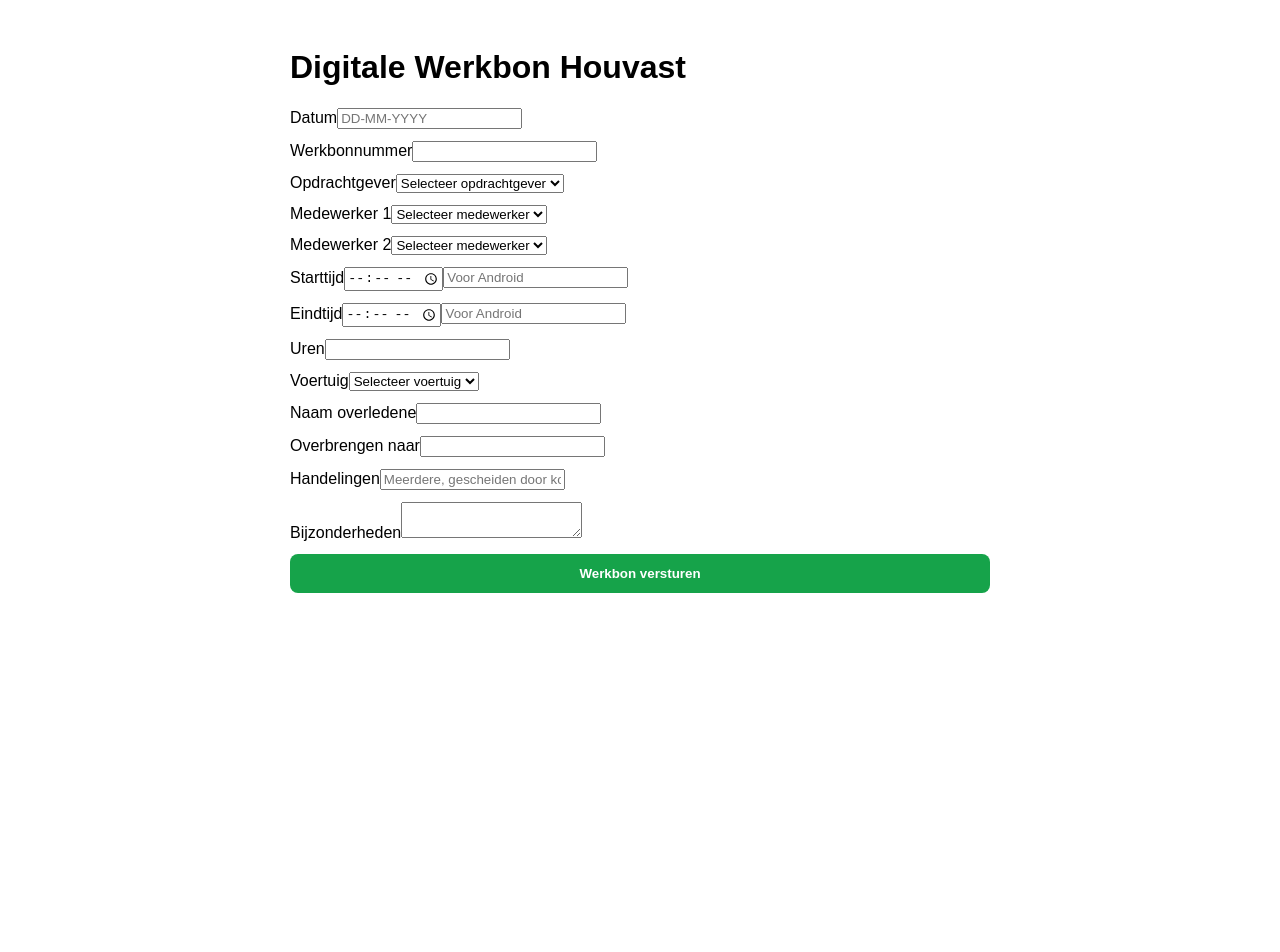
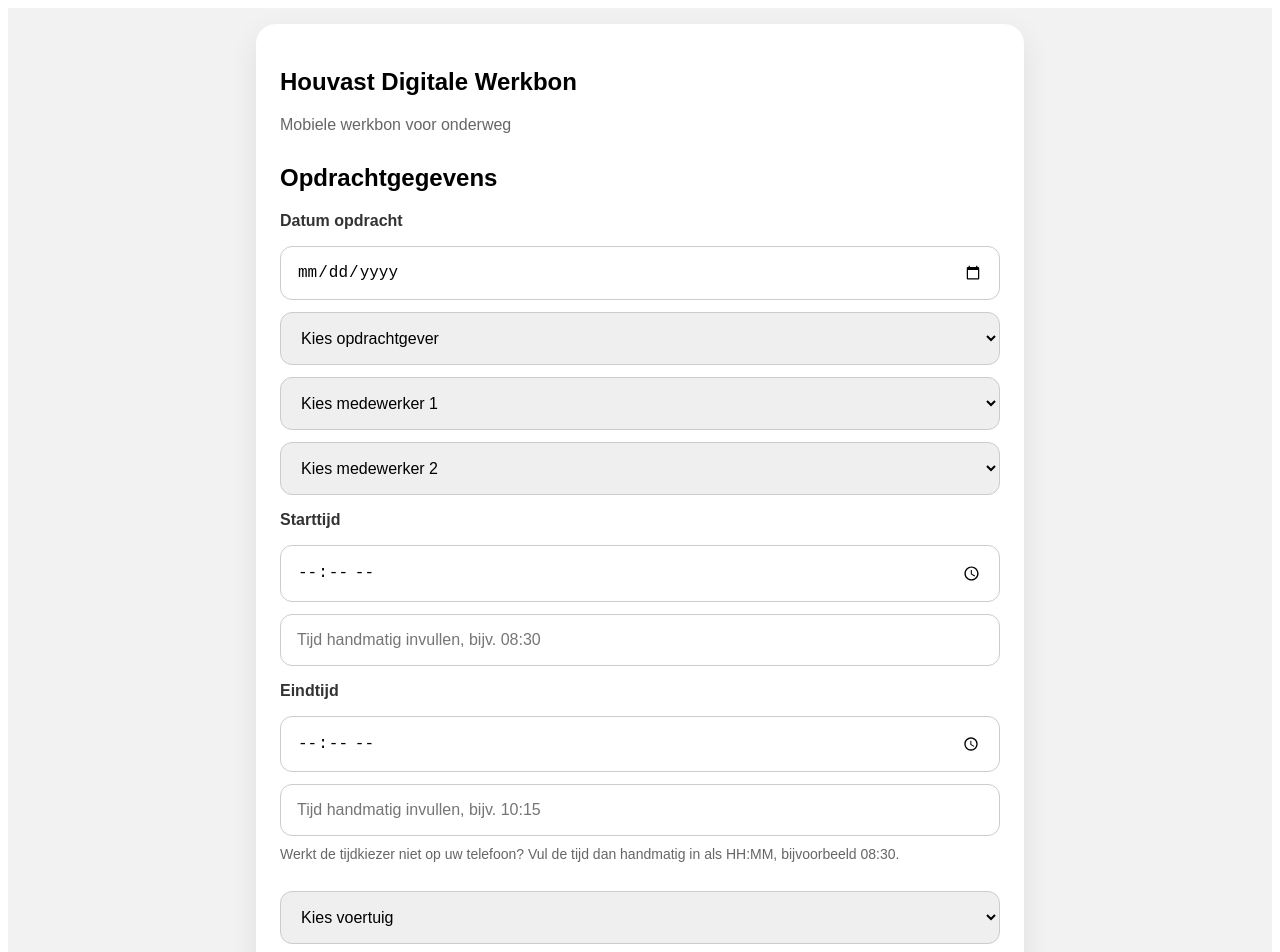
Before and after one commit to werkbon-alt/houvast-werkbon-v2, a React (Vite) app: page / in a window 1280 px wide. Shown: the top 952 px of the page. Before the commit the page ends 800 px from the top, so only its background shows below. Built offline with nearby package versions, Linux system fonts and the light colour scheme.

Commit message:
Refactor App component and update form handling

```diff
--- a/src/App.jsx
+++ b/src/App.jsx
@@ -1,115 +1,291 @@
-import React, { useState } from "react";
-import { jsPDF } from "jspdf";
+import { useState } from "react";
 import emailjs from "@emailjs/browser";
+import jsPDF from "jspdf";
 
-const API_URL = "https://script.google.com/macros/s/AKfycbzgTXIHhPWgCCDCYOiWfywCYT0mU6Ix-XC9y9qd1s7RunEKIwh45ZFEKRFged2ZMOZ2/exec";
+const GOOGLE_SHEET_URL =
+  "https://script.google.com/macros/s/AKfycbzgTXIHhPWgCCDCYOiWfywCYT0mU6Ix-XC9y9qd1s7RunEKIwh45ZFEKRFged2ZMOZ2/exec";
+
+const params = new URLSearchParams(window.location.search);
+
+const initialData = {
+  planningId: params.get("planningId") || "",
+  datum: params.get("datum") || "",
+  opdrachtgever: params.get("opdrachtgever") || "",
+  medewerker1: params.get("medewerker1") || "",
+  medewerker2: params.get("medewerker2") || "",
+  locatie: params.get("locatie") || "",
+};
+
+function berekenUren(starttijd, eindtijd) {
+  if (!starttijd || !eindtijd) return "";
+
+  const tijdRegex = /^([01]\d|2[0-3]):([0-5]\d)$/;
+  if (!tijdRegex.test(starttijd) || !tijdRegex.test(eindtijd)) return "";
+
+  const [startUur, startMin] = starttijd.split(":").map(Number);
+  const [eindUur, eindMin] = eindtijd.split(":").map(Number);
+
+  let start = startUur * 60 + startMin;
+  let eind = eindUur * 60 + eindMin;
+
+  if (eind < start) eind += 24 * 60;
+
+  return ((eind - start) / 60).toFixed(2);
+}
 
 export default function App() {
-  const [data, setData] = useState({
-    datum: "",
-    werkbonnummer: "",
-    opdrachtgever: "",
-    medewerker1: "",
-    medewerker2: "",
-    starttijd: "",
-    starttijdHandmatig: "",
-    eindtijd: "",
-    eindtijdHandmatig: "",
-    uren: "",
-    voertuig: "",
-    naamOverledene: "",
-    overbrengenNaar: "",
-    handelingen: "",
-    bijzonderheden: "",
-  });
-
   const [status, setStatus] = useState("");
-
-  function handleChange(e) {
-    setData({ ...data, [e.target.name]: e.target.value });
-  }
+  const [sending, setSending] = useState(false);
+  const [opdrachtgever, setOpdrachtgever] = useState(initialData.opdrachtgever);
+  const [overigHandeling, setOverigHandeling] = useState("");
 
   async function handleSubmit(e) {
     e.preventDefault();
-    setStatus("Versturen...");
+
+    setSending(true);
+    setStatus("Werkbon wordt verzonden...");
+
+    const form = e.target;
+    const formData = new FormData(form);
+    const data = Object.fromEntries(formData.entries());
+
+    const handelingenLijst = formData.getAll("handelingen");
+
+    if (overigHandeling.trim()) {
+      handelingenLijst.push(overigHandeling.trim());
+    }
+
+    const handelingenTekst = handelingenLijst.join(", ");
+
+    const gekozenStarttijd = data.starttijdHandmatig || data.starttijd;
+    const gekozenEindtijd = data.eindtijdHandmatig || data.eindtijd;
+
+    const uren = berekenUren(gekozenStarttijd, gekozenEindtijd);
+
+    const gekozenOpdrachtgever =
+      opdrachtgever === "Anders"
+        ? data.opdrachtgeverAnders
+        : data.opdrachtgever;
+
+    const jaar = new Date().getFullYear();
+    const uniekNummer = Date.now().toString().slice(-6);
+    const werkbonnummer = `HB-${jaar}-${uniekNummer}`;
+    const verzendtijd = new Date().toLocaleString("nl-NL");
+
+    const naamVoorBestand =
+      data.naamOverledene?.trim() ||
+      gekozenOpdrachtgever?.trim() ||
+      "onbekend";
+
+    const veiligeNaam = naamVoorBestand
+      .replaceAll(" ", "_")
+      .replace(/[^a-zA-Z0-9_-]/g, "");
+
+    const pdfBestandsnaam = `Werkbon_${werkbonnummer}_${
+      data.datum || "zonder-datum"
+    }_${veiligeNaam}.pdf`;
 
     try {
-      // Verzenden naar Google Sheets
-      await fetch(API_URL, {
+      await fetch(GOOGLE_SHEET_URL, {
         method: "POST",
-        headers: { "Content-Type": "application/json" },
-        body: JSON.stringify(data),
+        mode: "no-cors",
+        headers: {
+          "Content-Type": "text/plain;charset=utf-8",
+        },
+        body: JSON.stringify({
+          datum: data.datum,
+          planningId: data.planningId || "",
+          werkbonnummer,
+          opdrachtgever: gekozenOpdrachtgever,
+          medewerker1: data.medewerker1,
+          medewerker2: data.medewerker2,
+          starttijd: gekozenStarttijd,
+          eindtijd: gekozenEindtijd,
+          uren,
+          voertuig: data.voertuig,
+          naamOverledene: data.naamOverledene,
+          overbrengenNaar: data.overbrengenNaar,
+          handelingen: handelingenTekst,
+          bijzonderheden: data.bijzonderheden,
+        }),
       });
 
-      // PDF genereren
-      const doc = new jsPDF();
-      doc.setFontSize(14);
-      doc.text("Werkbon Houvast Postmortale Zorg", 20, 20);
-      Object.entries(data).forEach(([key, value], i) => {
-        doc.text(`${key}: ${value}`, 20, 30 + i * 8);
-      });
-      doc.save(`${data.werkbonnummer || "werkbon"}.pdf`);
-
-      // Mailen via EmailJS
       await emailjs.send(
         "service_cuht529",
         "template_z0ew1qb",
-        data,
+        {
+          to_email: "werkbon@houvast-ontzorgen.net",
+          planningId: data.planningId || "",
+          werkbonnummer,
+          verzendtijd,
+          datum: data.datum,
+          opdrachtgever: gekozenOpdrachtgever,
+          medewerker1: data.medewerker1,
+          medewerker2: data.medewerker2,
+          starttijd: gekozenStarttijd,
+          eindtijd: gekozenEindtijd,
+          uren,
+          voertuig: data.voertuig,
+          naamOverledene: data.naamOverledene,
+          geboortedatum: data.geboortedatum,
+          adresOverlijden: data.adresOverlijden,
+          overbrengenNaar: data.overbrengenNaar,
+          handelingen: handelingenTekst,
+          bijzonderheden: data.bijzonderheden,
+        },
         "OlX1SMmu3sY3iNpMK"
       );
 
-      setStatus("Werkbon succesvol verzonden!");
-      setData({
-        datum: "",
-        werkbonnummer: "",
-        opdrachtgever: "",
-        medewerker1: "",
-        medewerker2: "",
-        starttijd: "",
-        starttijdHandmatig: "",
-        eindtijd: "",
-        eindtijdHandmatig: "",
-        uren: "",
-        voertuig: "",
-        naamOverledene: "",
-        overbrengenNaar: "",
-        handelingen: "",
-        bijzonderheden: "",
-      });
-    } catch (err) {
-      console.error(err);
-      setStatus("Er is iets fout gegaan.");
+      const pdf = new jsPDF();
+
+      pdf.setFontSize(22);
+      pdf.text("Houvast Digitale Werkbon", 20, 20);
+
+      pdf.setFontSize(11);
+      pdf.text("Houvast Postmortale Zorg BV", 20, 30);
+      pdf.text("Zuid-Limburg - 24/7 dienstverlening", 20, 37);
+
+      pdf.line(20, 43, 190, 43);
+
+      pdf.setFontSize(13);
+      pdf.text(`Werkbonnummer: ${werkbonnummer}`, 20, 53);
+      pdf.text(`Verzonden: ${verzendtijd}`, 20, 60);
+
+      let y = 72;
+      pdf.setFontSize(11);
+
+      const addLine = (label, value) => {
+        pdf.text(`${label}: ${value || "-"}`, 20, y);
+        y += 10;
+      };
+
+      addLine("Planning ID", data.planningId);
+      addLine("Datum", data.datum);
+      addLine("Opdrachtgever", gekozenOpdrachtgever);
+      addLine("Medewerker 1", data.medewerker1);
+      addLine("Medewerker 2", data.medewerker2);
+      addLine("Starttijd", gekozenStarttijd);
+      addLine("Eindtijd", gekozenEindtijd);
+      addLine("Uren", uren);
+      addLine("Voertuig", data.voertuig);
+
+      y += 10;
+      pdf.setFontSize(14);
+      pdf.text("Overledene", 20, y);
+
+      y += 10;
+      pdf.setFontSize(11);
+
+      addLine("Naam", data.naamOverledene);
+      addLine("Geboortedatum", data.geboortedatum);
+      addLine("Adres overlijden", data.adresOverlijden);
+      addLine("Overbrengen naar", data.overbrengenNaar);
+
+      y += 10;
+      pdf.setFontSize(14);
+      pdf.text("Handelingen", 20, y);
+
+      y += 10;
+      pdf.setFontSize(11);
+
+      const handelingenPdf = pdf.splitTextToSize(handelingenTekst || "-", 170);
+      pdf.text(handelingenPdf, 20, y);
+
+      y += handelingenPdf.length * 7 + 15;
+
+      pdf.setFontSize(14);
+      pdf.text("Bijzonderheden", 20, y);
+
+      y += 10;
+      pdf.setFontSize(11);
+
+      const bijzonderhedenText = pdf.splitTextToSize(
+        data.bijzonderheden || "-",
+        170
+      );
+
+      pdf.text(bijzonderhedenText, 20, y);
+
+      pdf.save(pdfBestandsnaam);
+
+      setStatus("Werkbon succesvol verzonden, opgeslagen en PDF gemaakt.");
+
+      form.reset();
+      setOpdrachtgever("");
+      setOverigHandeling("");
+    } catch (error) {
+      console.error(error);
+      setStatus("Fout bij verzenden. Controleer de verbinding.");
+    } finally {
+      setSending(false);
     }
   }
 
   return (
-    <main style={{ fontFamily: "Arial", maxWidth: "700px", margin: "0 auto", padding: "20px" }}>
-      <h1>Digitale Werkbon Houvast</h1>
-      <form onSubmit={handleSubmit} style={{ display: "grid", gap: "12px" }}>
-        <label>Datum
-          <input type="text" name="datum" value={data.datum} onChange={handleChange} placeholder="DD-MM-YYYY" required />
-        </label>
+    <main style={pageStyle}>
+      <section style={cardStyle}>
+        <h1>Houvast Digitale Werkbon</h1>
+        <p style={subStyle}>Mobiele werkbon voor onderweg</p>
 
-        <label>Werkbonnummer
-          <input type="text" name="werkbonnummer" value={data.werkbonnummer} onChange={handleChange} required />
-        </label>
+        {initialData.planningId && (
+          <div style={planningBoxStyle}>
+            Werkbon gestart vanuit planning:{" "}
+            <strong>{initialData.planningId}</strong>
+          </div>
+        )}
 
-        <label>Opdrachtgever
-          <select name="opdrachtgever" value={data.opdrachtgever} onChange={handleChange} required>
-            <option value="">Selecteer opdrachtgever</option>
+        <form onSubmit={handleSubmit}>
+          <input type="hidden" name="planningId" value={initialData.planningId} />
+
+          <h2>Opdrachtgegevens</h2>
+
+          <label style={labelStyle}>Datum opdracht</label>
+          <input
+            name="datum"
+            type="date"
+            style={inputStyle}
+            required
+            defaultValue={initialData.datum}
+          />
+
+          <select
+            name="opdrachtgever"
+            style={inputStyle}
+            required
+            value={opdrachtgever}
+            onChange={(e) => setOpdrachtgever(e.target.value)}
+          >
+            <option value="" disabled>
+              Kies opdrachtgever
+            </option>
             <option value="Walpot">Walpot</option>
             <option value="Walburgis">Walburgis</option>
             <option value="Sassen Dielemans">Sassen Dielemans</option>
             <option value="Monuta">Monuta</option>
             <option value="Dela">Dela</option>
             <option value="Math Pijls">Math Pijls</option>
-            <option value="Anders">Anders</option>
+            <option value="Houvast">Houvast</option>
+            <option value="Anders">Anders...</option>
           </select>
-        </label>
 
-        <label>Medewerker 1
-          <select name="medewerker1" value={data.medewerker1} onChange={handleChange} required>
-            <option value="">Selecteer medewerker</option>
+          {opdrachtgever === "Anders" && (
+            <input
+              name="opdrachtgeverAnders"
+              placeholder="Naam opdrachtgever"
+              style={inputStyle}
+              required
+            />
+          )}
+
+          <select
+            name="medewerker1"
+            style={inputStyle}
+            required
+            defaultValue={initialData.medewerker1}
+          >
+            <option value="" disabled>
+              Kies medewerker 1
+            </option>
             <option value="Nicky">Nicky</option>
             <option value="Roland">Roland</option>
             <option value="Cindy">Cindy</option>
@@ -123,11 +299,13 @@
             <option value="Bianca">Bianca</option>
             <option value="Externe/inhuur">Externe/inhuur</option>
           </select>
-        </label>
 
-        <label>Medewerker 2
-          <select name="medewerker2" value={data.medewerker2} onChange={handleChange}>
-            <option value="">Selecteer medewerker</option>
+          <select
+            name="medewerker2"
+            style={inputStyle}
+            defaultValue={initialData.medewerker2}
+          >
+            <option value="">Kies medewerker 2</option>
             <option value="Nicky">Nicky</option>
             <option value="Roland">Roland</option>
             <option value="Cindy">Cindy</option>
@@ -141,53 +319,224 @@
             <option value="Bianca">Bianca</option>
             <option value="Externe/inhuur">Externe/inhuur</option>
           </select>
-        </label>
 
-        <label>Starttijd
-          <input type="time" name="starttijd" value={data.starttijd} onChange={handleChange} />
-          <input type="text" name="starttijdHandmatig" value={data.starttijdHandmatig} onChange={handleChange} placeholder="Voor Android" />
-        </label>
+          <label style={labelStyle}>Starttijd</label>
+          <input name="starttijd" type="time" style={inputStyle} />
 
-        <label>Eindtijd
-          <input type="time" name="eindtijd" value={data.eindtijd} onChange={handleChange} />
-          <input type="text" name="eindtijdHandmatig" value={data.eindtijdHandmatig} onChange={handleChange} placeholder="Voor Android" />
-        </label>
+          <input
+            name="starttijdHandmatig"
+            type="text"
+            placeholder="Tijd handmatig invullen, bijv. 08:30"
+            style={inputStyle}
+          />
 
-        <label>Uren
-          <input type="number" step="1" name="uren" value={data.uren} onChange={handleChange} required />
-        </label>
+          <label style={labelStyle}>Eindtijd</label>
+          <input name="eindtijd" type="time" style={inputStyle} />
 
-        <label>Voertuig
-          <select name="voertuig" value={data.voertuig} onChange={handleChange} required>
-            <option value="">Selecteer voertuig</option>
+          <input
+            name="eindtijdHandmatig"
+            type="text"
+            placeholder="Tijd handmatig invullen, bijv. 10:15"
+            style={inputStyle}
+          />
+
+          <p style={helpTextStyle}>
+            Werkt de tijdkiezer niet op uw telefoon? Vul de tijd dan handmatig
+            in als HH:MM, bijvoorbeeld 08:30.
+          </p>
+
+          <select name="voertuig" style={inputStyle} defaultValue="">
+            <option value="">Kies voertuig</option>
             <option value="Mercedes EQV">Mercedes EQV</option>
             <option value="Ford">Ford</option>
             <option value="Eigen auto">Eigen auto</option>
           </select>
-        </label>
 
-        <label>Naam overledene
-          <input type="text" name="naamOverledene" value={data.naamOverledene} onChange={handleChange} />
-        </label>
+          <h2>Overledene</h2>
 
-        <label>Overbrengen naar
-          <input type="text" name="overbrengenNaar" value={data.overbrengenNaar} onChange={handleChange} />
-        </label>
+          <input
+            name="naamOverledene"
+            placeholder="Naam overledene"
+            style={inputStyle}
+            required
+          />
 
-        <label>Handelingen
-          <input type="text" name="handelingen" value={data.handelingen} onChange={handleChange} placeholder="Meerdere, gescheiden door komma" />
-        </label>
+          <label style={labelStyle}>Geboortedatum</label>
+          <input
+            name="geboortedatum"
+            type="text"
+            placeholder="Bijv. 12-03-1948 of onbekend"
+            style={inputStyle}
+          />
 
-        <label>Bijzonderheden
-          <textarea name="bijzonderheden" value={data.bijzonderheden} onChange={handleChange} />
-        </label>
+          <input
+            name="adresOverlijden"
+            placeholder="Adres overlijden"
+            style={inputStyle}
+            defaultValue={initialData.locatie}
+          />
 
-        <button type="submit" style={{ padding: "12px 20px", backgroundColor: "#16a34a", color: "#fff", border: "none", borderRadius: "8px", fontWeight: "bold" }}>
-          Werkbon versturen
-        </button>
-      </form>
+          <input
+            name="overbrengenNaar"
+            placeholder="Overbrengen naar"
+            style={inputStyle}
+          />
 
-      <p style={{ marginTop: "20px", fontWeight: "bold" }}>{status}</p>
+          <h2>Werkzaamheden</h2>
+
+          <div style={{ marginTop: "20px" }}>
+            {[
+              "Overbrengen",
+              "Verzorgen & kleden",
+              "Inkisten",
+              "Bedopbaring thuis",
+              "Kistopbaring thuis",
+              "Thuiscontrole",
+              "Politiemelding",
+              "Zorgtaken uitvaartcentrum",
+              "Grafdelving",
+            ].map((handeling) => (
+              <div key={handeling} style={{ marginBottom: "18px" }}>
+                <label>
+                  <input
+                    type="checkbox"
+                    name="handelingen"
+                    value={handeling}
+                  />{" "}
+                  {handeling}
+                </label>
+              </div>
+            ))}
+
+            <label>
+              <input
+                type="checkbox"
+                checked={overigHandeling !== ""}
+                onChange={(e) => {
+                  if (!e.target.checked) setOverigHandeling("");
+                }}
+              />{" "}
+              Overig
+            </label>
+
+            <input
+              type="text"
+              placeholder="Overige handeling"
+              style={inputStyle}
+              value={overigHandeling}
+              onChange={(e) => setOverigHandeling(e.target.value)}
+            />
+          </div>
+
+          <textarea
+            name="bijzonderheden"
+            placeholder="Bijzonderheden"
+            style={textareaStyle}
+          />
+
+          <button type="submit" style={buttonStyle} disabled={sending}>
+            {sending
+              ? "BEZIG MET VERZENDEN..."
+              : "VERZEND OPDRACHT NAAR KANTOOR"}
+          </button>
+        </form>
+
+        {status && <div style={statusStyle}>{status}</div>}
+
+        <p style={footerStyle}>
+          Houvast Postmortale Zorg BV - Zuid-Limburg - 24/7 dienstverlening
+        </p>
+      </section>
     </main>
   );
 }
+
+const pageStyle = {
+  minHeight: "100vh",
+  background: "#f2f2f2",
+  padding: "16px",
+  fontFamily: "Arial, sans-serif",
+};
+
+const cardStyle = {
+  maxWidth: "720px",
+  margin: "0 auto",
+  background: "#fff",
+  padding: "24px",
+  borderRadius: "20px",
+  boxShadow: "0 10px 30px rgba(0,0,0,0.08)",
+};
+
+const subStyle = {
+  color: "#666",
+  marginBottom: "30px",
+};
+
+const planningBoxStyle = {
+  marginBottom: "20px",
+  padding: "14px",
+  borderRadius: "12px",
+  background: "#eef2ff",
+  color: "#3730a3",
+  fontWeight: "bold",
+};
+
+const labelStyle = {
+  display: "block",
+  marginTop: "16px",
+  marginBottom: "4px",
+  fontWeight: "bold",
+  color: "#333",
+};
+
+const inputStyle = {
+  width: "100%",
+  padding: "16px",
+  marginTop: "12px",
+  borderRadius: "12px",
+  border: "1px solid #ccc",
+  fontSize: "16px",
+  boxSizing: "border-box",
+};
+
+const helpTextStyle = {
+  marginTop: "8px",
+  color: "#666",
+  fontSize: "14px",
+  lineHeight: "1.5",
+};
+
+const textareaStyle = {
+  ...inputStyle,
+  minHeight: "120px",
+};
+
+const buttonStyle = {
+  width: "100%",
+  padding: "20px",
+  marginTop: "30px",
+  borderRadius: "14px",
+  border: "none",
+  background: "#000",
+  color: "#fff",
+  fontSize: "18px",
+  fontWeight: "bold",
+  cursor: "pointer",
+};
+
+const statusStyle = {
+  marginTop: "20px",
+  padding: "16px",
+  borderRadius: "12px",
+  background: "#d1fae5",
+  color: "#065f46",
+  textAlign: "center",
+  fontWeight: "bold",
+};
+
+const footerStyle = {
+  marginTop: "24px",
+  textAlign: "center",
+  color: "#777",
+  fontSize: "13px",
+};
```
